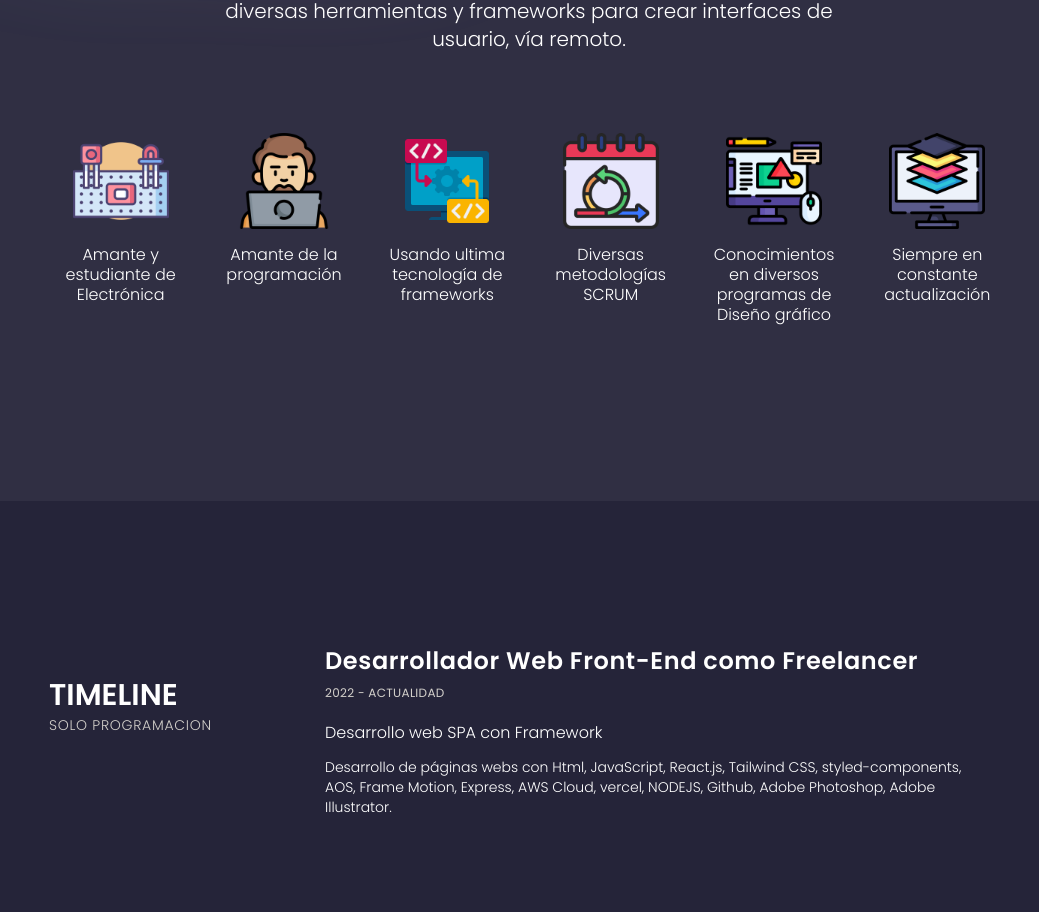
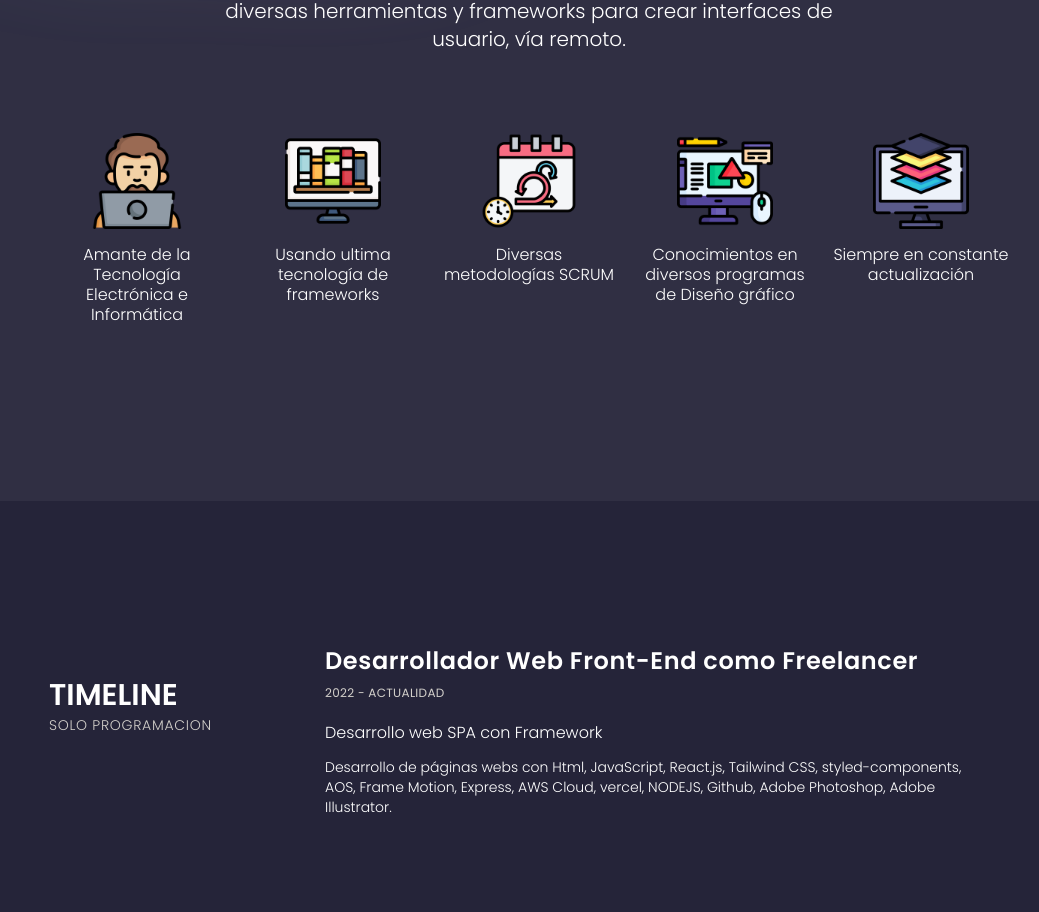
Before and after one commit to Stevenzhunk/porfolioWeb, a React (Vite) app: page / in a window 1280 px wide. Shown: the part 1119-2031 px from the top of the page, without its empty margins (111-1150 px from the left). Built offline with nearby package versions, Linux system fonts and the light colour scheme; what tw-elements would draw is missing.

Commit message:
up about and Styles

```diff
--- a/src/assets/components/About.jsx
+++ b/src/assets/components/About.jsx
@@ -64,23 +64,15 @@ const About = () => {
             </p>
           </div>
           <div
-            className="grid grid-cols-2 gap-5 row-gap-6 mb-10 sm:grid-cols-3 lg:grid-cols-6"
+            className="grid grid-cols-2 gap-5 row-gap-5 mb-10 sm:grid-cols-3 lg:grid-cols-5"
             data-aos="fade-up"
           >
-            <div className="text-center">
-              <div className="flex items-center justify-center w-16 h-16 mx-auto mb-4 rounded-full bg-indigo-50 sm:w-24 sm:h-24">
-                <img src={protoboard} />
-              </div>
-              <h6 className="mb-2 font-light leading-5 text-white">
-                Amante y estudiante de Electrónica
-              </h6>
-            </div>
             <div className="text-center">
               <div className="flex items-center justify-center w-16 h-16 mx-auto mb-4 rounded-full bg-indigo-50 sm:w-24 sm:h-24">
                 <img src={dev} />
               </div>
               <h6 className="mb-2 font-light leading-5 text-white">
-                Amante de la programación
+                Amante de la Tecnología Electrónica e Informática
               </h6>
             </div>
             <div className="text-center">
```
Also changed, not shown: src/assets/Favicon/frames.png, src/assets/Favicon/scrum.png.
